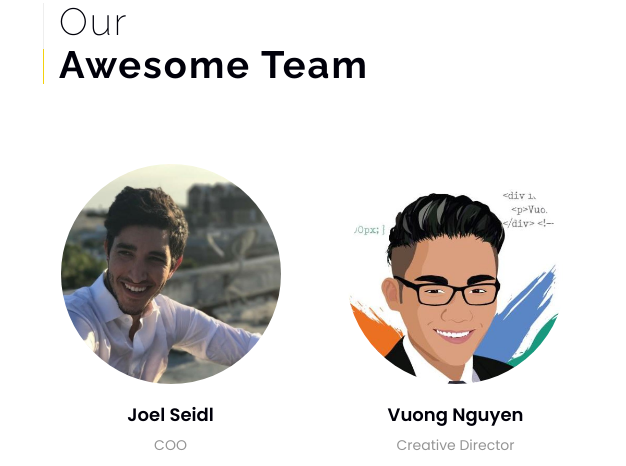
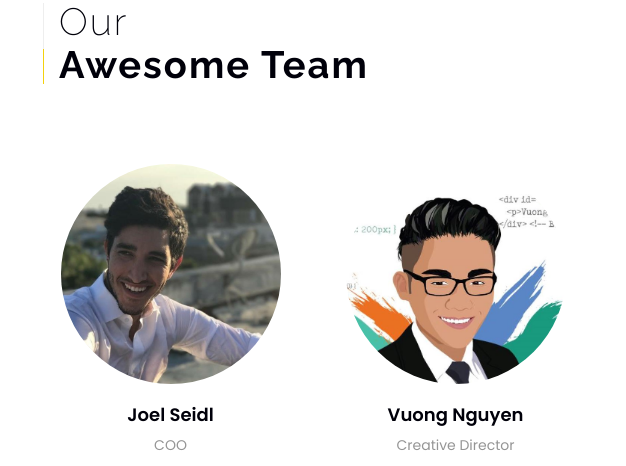
Before and after one commit to bsnentertainment/bsnentertainment.github.io, a plain HTML site: page index.html in a window 1280 px wide. Shown: the part 2932-3398 px from the top of the page, 42-668 px from the left. Drawn offline with Linux system fonts and the light colour scheme; some packages are replaced by stand-ins of ours; grey boxes are pictures that could not be loaded; files whose address does not match are found by name.

Commit message:
Fix team picture

```diff
--- a/index.html
+++ b/index.html
@@ -483,7 +483,7 @@
 
                         <div class="titem text-center">
                             <div class="team-img">
-                                <img src="img/team/v.jpg" alt="">
+                                <img src="img/team/v2.jpg" alt="">
                             </div>
                             <div class="info">
                                 <h6>Vuong Nguyen</h6>
```
